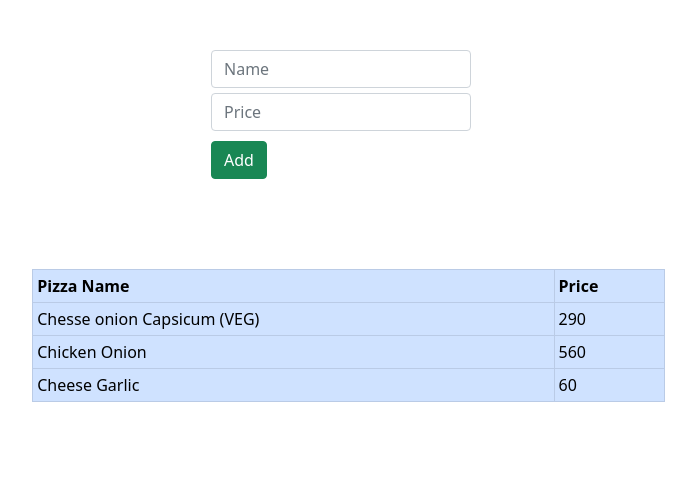
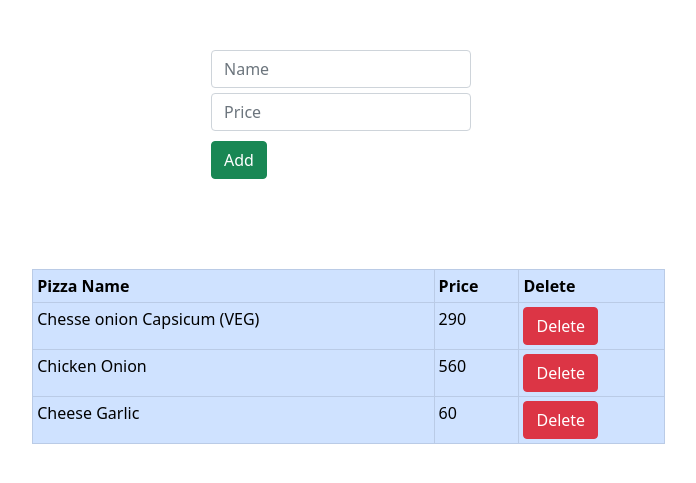
Before and after one commit to ayushnanda21/Pizzax-Django, a Django app: page /adminhomepage/ in a window 1280 px wide. Shown: the part 56-539 px from the top of the page, without its empty margins (299-995 px from the left). Run offline with Django 3.2, Linux system fonts and the light colour scheme; data comes from the database, SQL or seed files in the repository; both versions use the stored data as it was after the commit.

Commit message:
delete function

```diff
--- a/pizzax/pizzaapp/urls.py
+++ b/pizzax/pizzaapp/urls.py
@@ -8,6 +8,7 @@ urlpatterns = [
     path('adminauthenticate/' ,views.authenticateadmin, name="authenticateadmin"),
     path('adminhomepage/',views.adminhomepageview, name="adminhomepage"),
     path('adminlogout/', views.logoutadmin, name="logoutadmin"),
-    path('addpizza/',views.addpizza , name="addpizza")
+    path('addpizza/',views.addpizza , name="addpizza"),
+    path('deletepizza/<int:pizzapk>/',views.deletepizza, name="deletepizza"),
 
 ]
--- a/pizzax/pizzaapp/views.py
+++ b/pizzax/pizzaapp/views.py
@@ -36,3 +36,7 @@ def addpizza(request):
     price= request.POST['price']
     PizzaModel(name= name, price = price).save()    #to add pizza to db
     return redirect('adminhomepage')
+
+def deletepizza(request, pizzapk):
+    PizzaModel.objects.filter(id=pizzapk).delete()
+    return redirect('adminhomepage')
--- a/pizzax/templates/pizzaapp/adminhomepage.html
+++ b/pizzax/templates/pizzaapp/adminhomepage.html
@@ -27,12 +27,13 @@
   <tr>
     <th> Pizza Name </th>
     <th> Price </th>
-
+    <th> Delete </th>
     {% for pizza in pizzas %}
   </tr>
     <tr>
       <td>{{pizza.name}}</td>
       <td>{{pizza.price}}</td>
+      <td> <a href="/deletepizza/{{pizza.id}}/"class ="btn btn-danger"> Delete </a> </td>
     </tr>
     {% endfor %}
   </table>
```
Also changed, not shown: pizzax/db.sqlite3.
